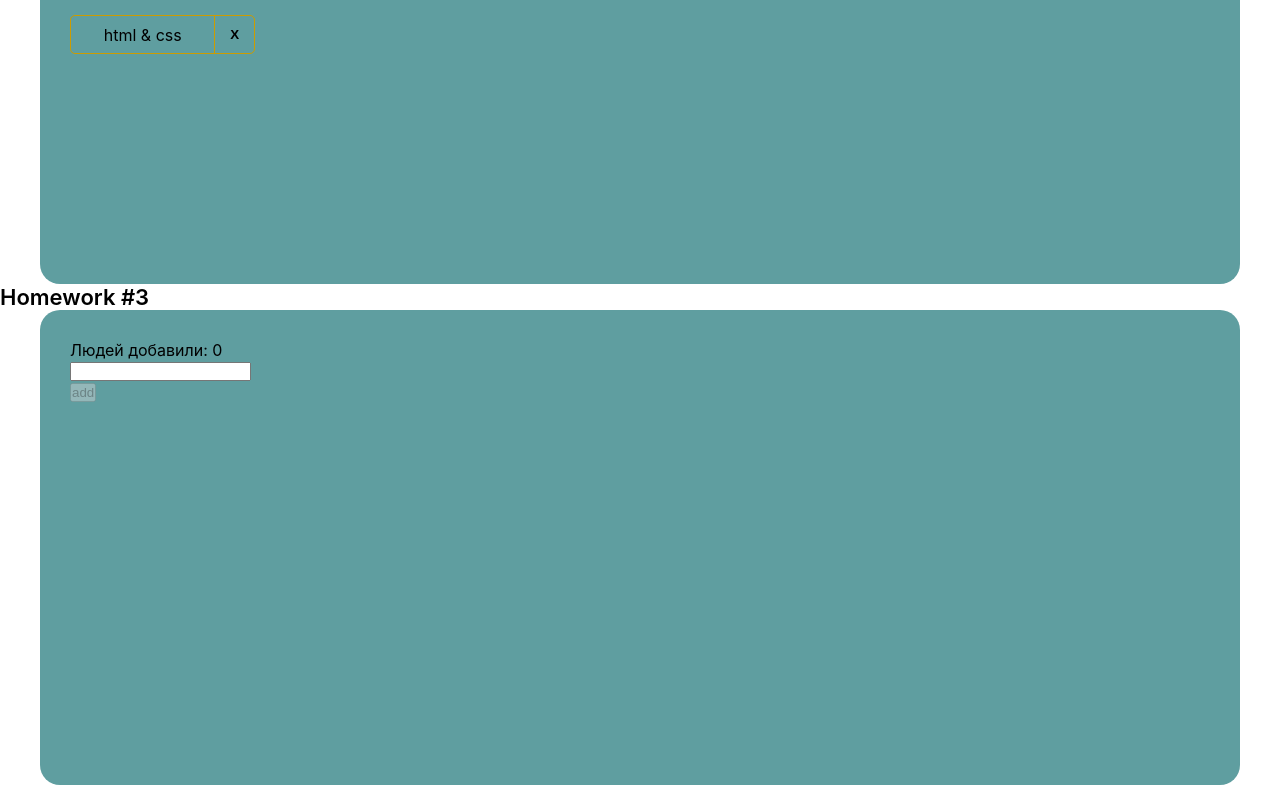
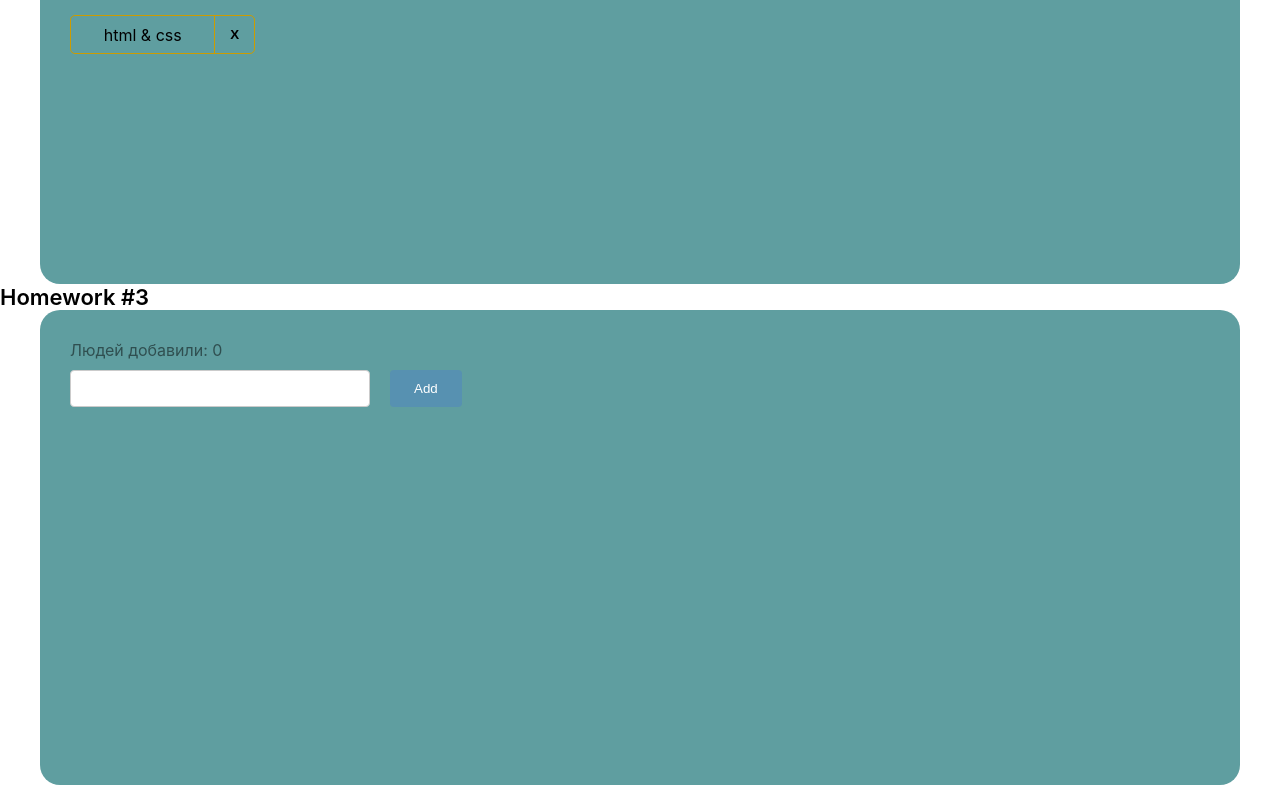
Before and after one commit to ArturLimaiko/homework-tuesday, a React (Create React App) app: page / in a window 1280 px wide. Shown: the part 718-1503 px from the top of the page. Built offline with nearby package versions, Linux system fonts and the light colour scheme.

Commit message:
HW#3 complete add styles

```diff
--- a/src/s2-homeworks/hw03/Greeting.module.css
+++ b/src/s2-homeworks/hw03/Greeting.module.css
@@ -2,33 +2,75 @@
 }
 
 .inputAndButtonContainer {
+    display: flex;
+    gap: 20px;
+    align-items: baseline;
+    margin-top: 10px;
 }
 
 .error {
+    color: #CC0000;
+
 }
 
-.input {
+.input,
+.input:focus,
+.errorInput {
+    border: 1px solid #cbcbcb;
+    border-radius: 4px;
+    padding: 10px;
+    outline: none;
+    min-width: 300px;
 }
 
 .input:focus {
+
 }
 
 .errorInput {
+    border: 1px solid #CC0000;
+
+
 }
 
 .button {
+    background-color: #0066CC;
+}
+
+.button:hover {
+    background-color: rgba(0, 102, 204, 0.5);
+}
+
+.button,
+.button:focus,
+.button:active,
+.button:disabled {
+    margin: 0;
+    display: block;
+    padding: 0 24px;
+    text-transform: capitalize;
+    border: none;
+    border-radius: 4px;
+    color: #ffffff;
+    cursor: pointer;
+    line-height: 1;
+    height: 37px;
 }
 
 .button:focus {
+    background-color: rgba(65, 105, 225, 0.5);
 }
 
 .button:active {
+    background-color: rgba(0, 102, 204, 0.25);
 }
 
 .button:disabled {
+    background-color: rgba(65, 105, 225, 0.25);
 }
 
-.text {
+.text{
+    color: rgba(0, 0, 0, 0.5);
 }
 
 .greeting {
--- a/src/s2-homeworks/hw03/Greeting.tsx
+++ b/src/s2-homeworks/hw03/Greeting.tsx
@@ -25,7 +25,7 @@
         lastUserName,
     } // деструктуризация пропсов
 ) => {
-    const inputClass = error ? 's.errorInput' : ''// need to fix with (?:)
+    const inputClass = error ? s.errorInput : s.input // need to fix with (?:)
 
     return (
         <div id={'hw3-form'} className={s.greetingForm}>
```
